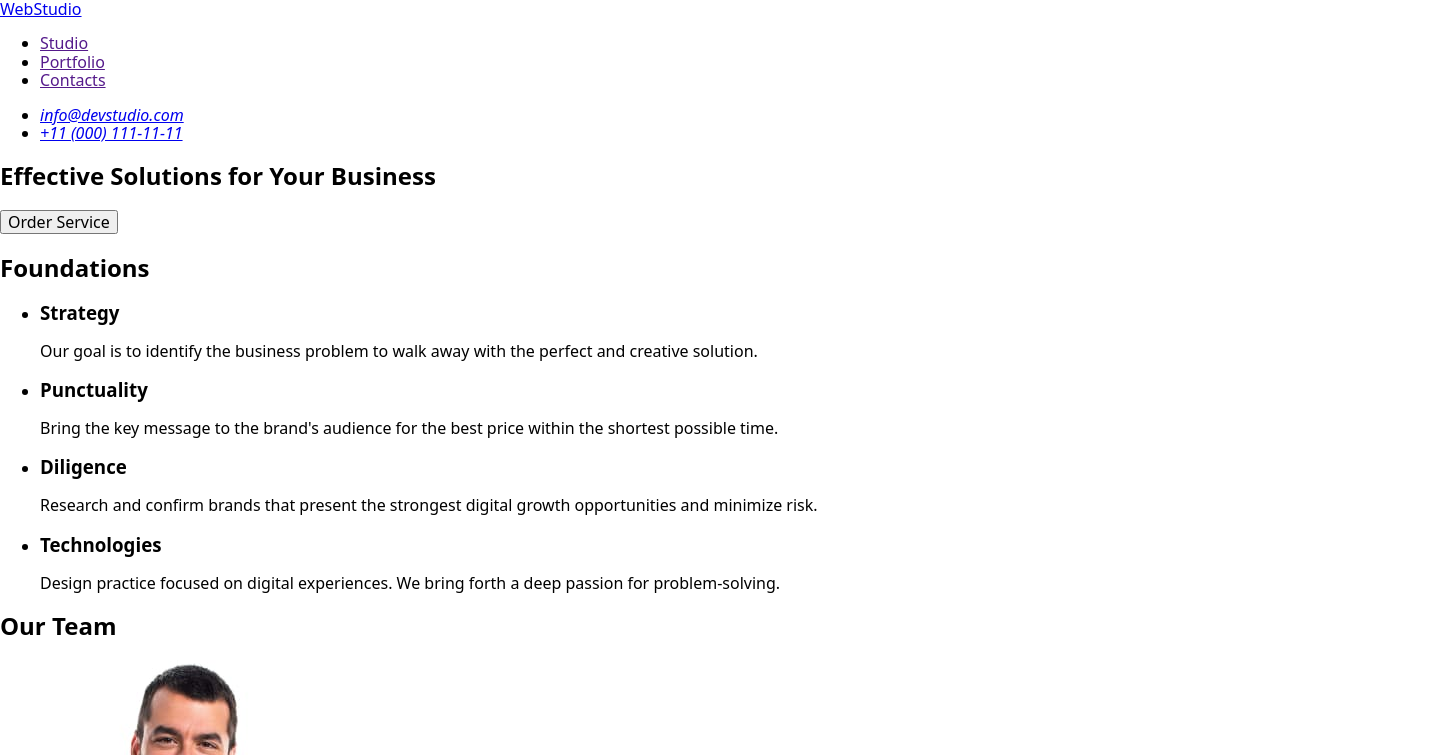
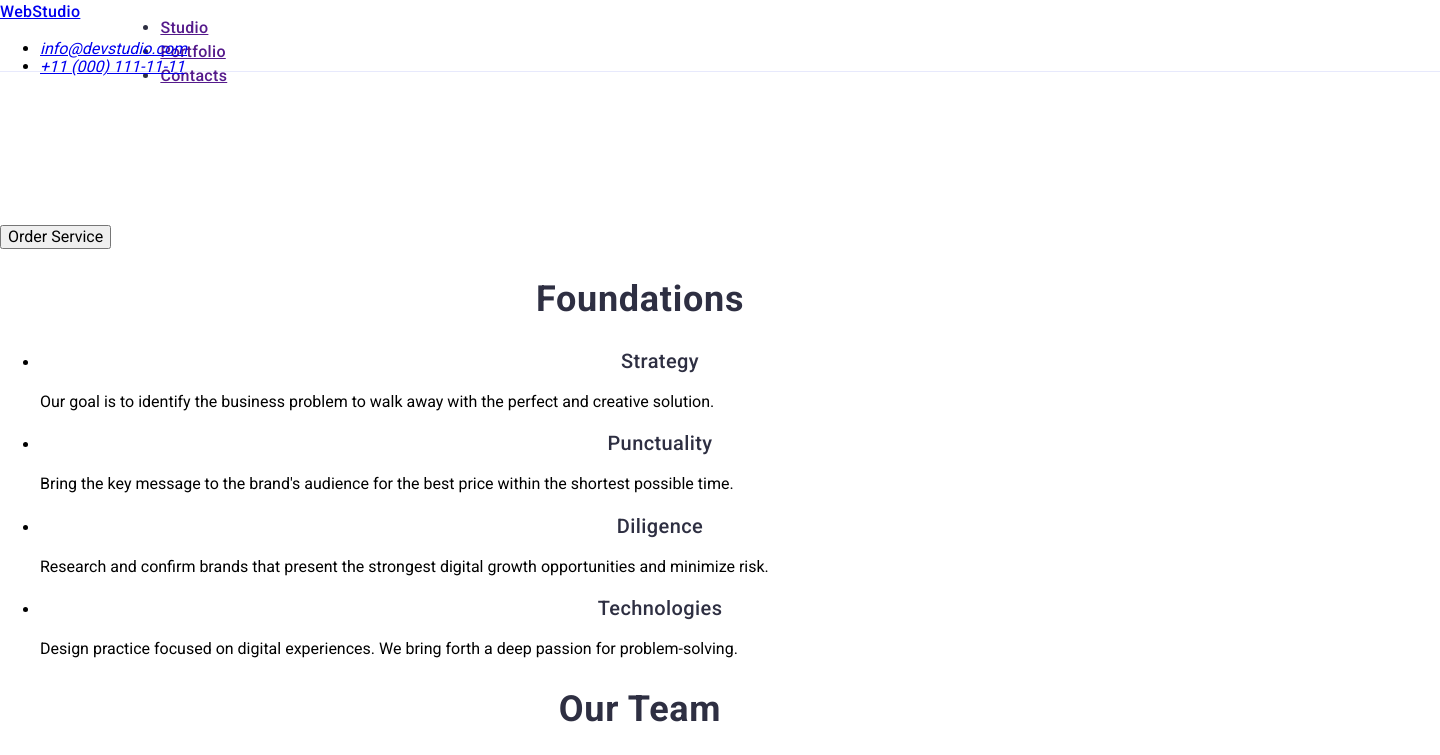
Before and after one commit to OleksiyVoloshyn/goit-markup-hw-02, a plain HTML site: page index.html in a window 1280 px wide. Shown: the top 755 px of the page, 1440 px wide, since content can reach past the window. Drawn offline with nearby package versions, Linux system fonts and the light colour scheme.

Commit message:
commit message

```diff
--- a/css/styles.css
+++ b/css/styles.css
@@ -0,0 +1,55 @@
+body {
+    font-family: "Roboto", "Raleway";
+}
+
+h1 {
+    font-family: "Roboto", sans-serif;
+    font-weight: 700;
+    font-size: 56px;
+    line-height: 1.07143;
+    letter-spacing: 0.02em;
+    text-align: center;
+    color: #fff;
+}
+
+h2 {
+    font-family: "Roboto", sans-serif;
+    font-weight: 700;
+    font-size: 36px;
+    line-height: 1.11111;
+    letter-spacing: 0.02em;
+    text-align: center;
+    color: #2e2f42;
+}
+
+h3 {
+    font-family: "Roboto", sans-serif;
+    font-weight: 500;
+    font-size: 20px;
+    line-height: 1.2;
+    letter-spacing: 0.02em;
+    text-align: center;
+    color: #2e2f42;
+}
+
+.header {
+    border-bottom: 1px solid #e7e9fc;
+    width: 1440px;
+    height: 72px;
+    background: #fff;
+}
+.header-nav {
+    font-family: "Roboto", sans-serif;
+    font-weight: 500;
+    font-size: 16px;
+    line-height: 1.5;
+    letter-spacing: 0.02em;
+    color: #2e2f42;
+    display: flex;
+    align-items: flex-start;
+    justify-content: flex-start;
+    flex-direction: row;
+    gap: 40px;
+    width: 261px;
+    height: 24px;
+}
--- a/index.html
+++ b/index.html
@@ -6,10 +6,11 @@
     <title>WebStudio</title>
     <link rel="stylesheet" href="node_modules/modern-normalize/modern-normalize.css">
     <link rel="stylesheet" href="./css/styles.css">
+    <link href="https://fonts.googleapis.com/css2?family=Raleway:ital,wght@0,700;1,700&family=Roboto:wght@400;500;700&display=swap" rel="stylesheet">
 </head>
 <body>
-    <header>
-        <nav>
+    <header class="header">
+        <nav class="header-nav">
             <a href="./index.html">WebStudio</a>
             <ul>
                 <li>
@@ -89,35 +90,36 @@
             </ul>
         </section>
         <section class="portfolio">
+            <!--Our Portfolio-->
             <h2>Our Portfolio</h2>
             <ul>
                 <li>
-                    <a href=""><img src="./images/img (6) (1).jpg" alt="Banking App"></a>
+                    <a href=""><img src="./images/img (6) (1).jpg" alt="Banking App" width="360"></a>
                     <h3>Banking App</h3>
                     <p>App</p>
                 </li>
                 <li>
-                    <a href=""><img src="./images/img (1) (2).jpg" alt="Cashless Payment"></a>
+                    <a href=""><img src="./images/img (1) (2).jpg" alt="Cashless Payment" width="360"></a>
                     <h3>Cashless Payment</h3>
                     <p>Marketing</p>
                 </li>
                 <li>
-                    <a href=""><img src="./images/img (2) (1).jpg" alt="Meditation App"></a>
+                    <a href=""><img src="./images/img (2) (1).jpg" alt="Meditation App" width="360"></a>
                     <h3>Meditation App</h3>
                     <p>App</p>
                 </li>
                 <li>
-                    <a href=""><img src="./images/img (3) (1).jpg" alt="Taxi Service"></a>
+                    <a href=""><img src="./images/img (3) (1).jpg" alt="Taxi Service" width="360"></a>
                     <h3>Taxi Service</h3>
                     <p>Marketing</p>
                 </li>
                 <li>
-                    <a href=""><img src="./images/img (5) (1).jpg" alt="Screen Illustrations"></a>
+                    <a href=""><img src="./images/img (5) (1).jpg" alt="Screen Illustrations" width="360"></a>
                     <h3>Screen Illustrations</h3>
                     <p>Design</p>
                 </li>
                 <li>
-                    <a href=""><img src="./images/img (4) (1).jpg" alt="Banking App"></a>
+                    <a href=""><img src="./images/img (4) (1).jpg" alt="Banking App" width="360"></a>
                     <h3>Online Courses</h3>
                     <p>Marketing</p>
                 </li>
```
